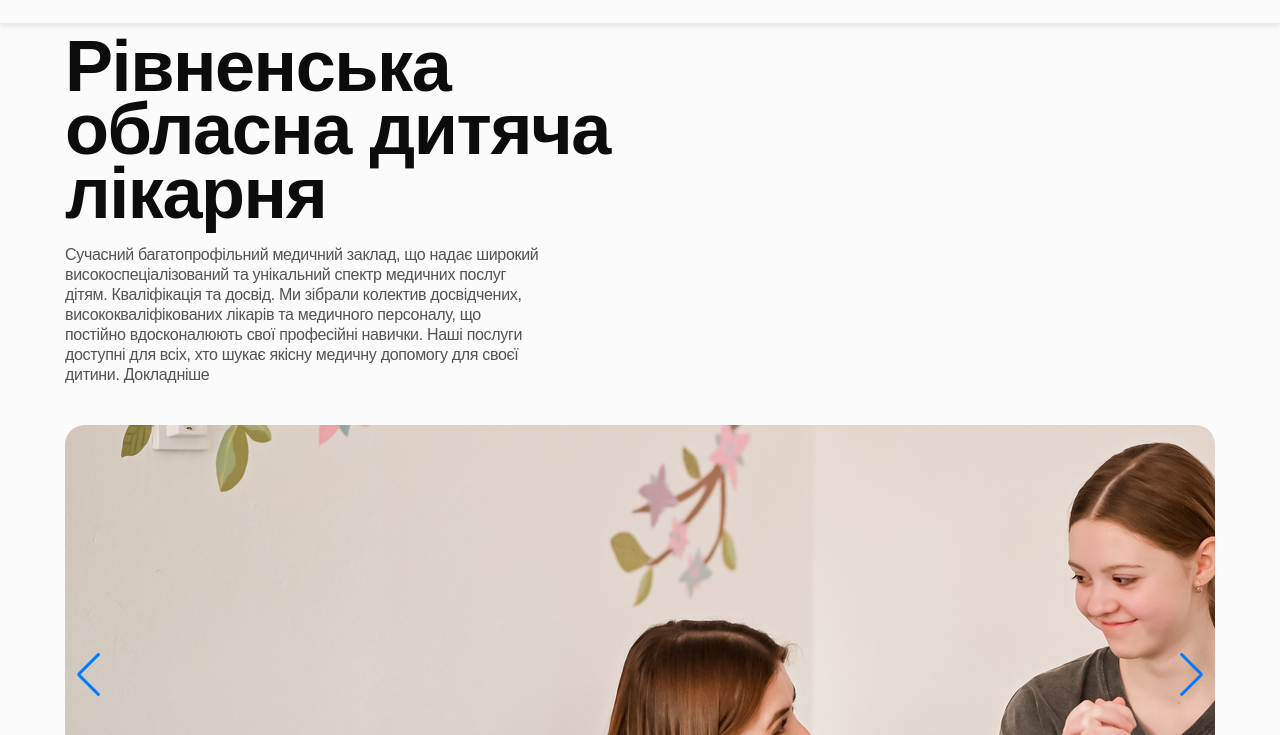
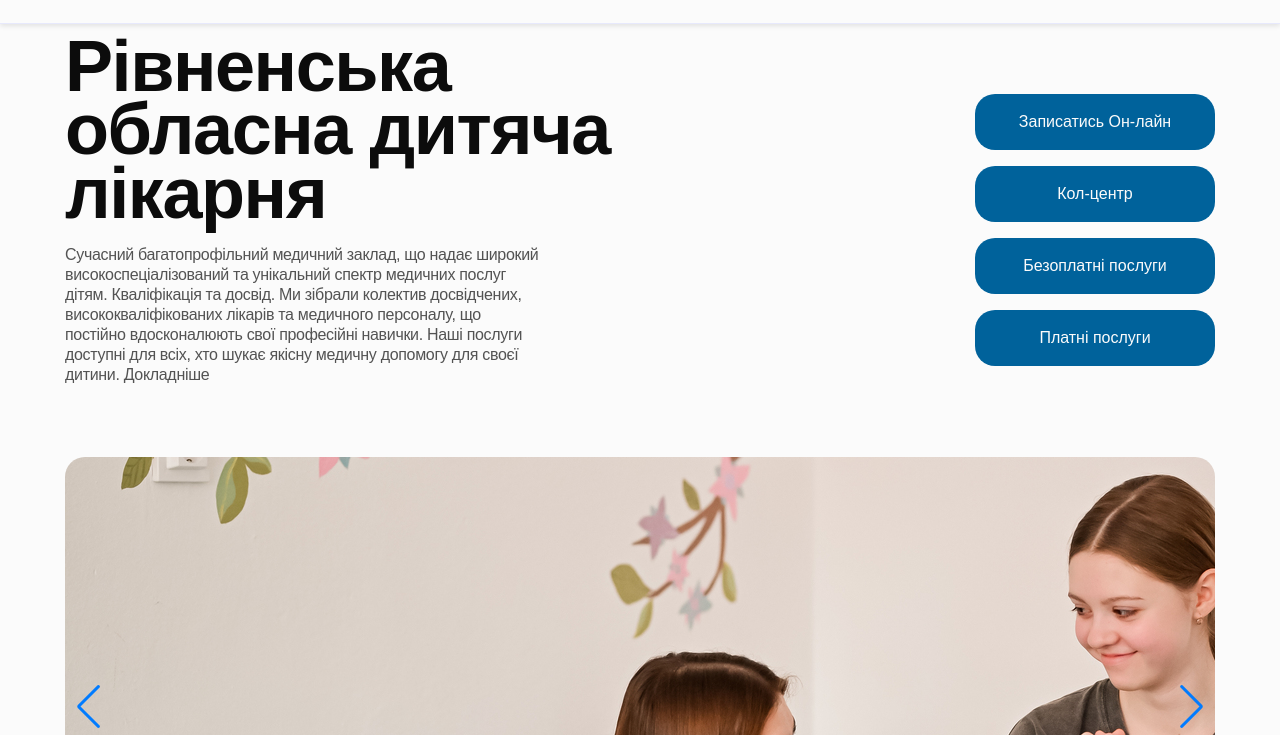
Before and after one commit to VadymSnizhko/rodl-temp, a website built with Vite: page src/index.html in a window 1280 px wide. Shown: the part 65-800 px from the top of the page. Built offline with nearby package versions, Linux system fonts and the light colour scheme; files whose address does not match are found by name.

Commit message:
hero button and booten

```diff
--- a/src/css/footer.css
+++ b/src/css/footer.css
@@ -25,7 +25,8 @@ footer {
   margin-top: 30px;
   border-radius: 30px;
   padding: 40px 28px 28px 28px;
-  background-color: #0c0c0c;
+ /* background-color: #0c0c0c;*//*#1276a0;*/
+  background-color: #6f6f6f;
 }
 
 @media only screen and (min-width: 768px) {
--- a/src/css/hero.css
+++ b/src/css/hero.css
@@ -1,6 +1,61 @@
     .hero{
-        padding-top: 60px;
+        padding-top: 80px;
         padding-bottom: 30px;
+    }
+
+    .hero-swiper {
+        /*width: 100%;
+        max-width: 800px;*/
+        height: 500px; /* Встанови потрібну висоту */
+        margin: 2rem auto;
+        border-radius: 20px;
+        overflow: hidden;
+        }
+
+        .swiper-slide img {
+        background-size: cover;
+        background-position: center;
+        background-repeat: no-repeat;
+        width: 100%;
+        height: 100%;
+        }
+
+        .swiper-button-next,
+        .swiper-button-prev {
+          color: #007bff;
+        }
+
+        .swiper-pagination-bullet-active {
+          background: #007bff;
+        }
+
+    .hero-container{
+        display: flex;
+        flex-direction: row;
+        align-items: center;
+        flex-wrap: wrap;
+        gap: 16px;
+        justify-content: space-between;
+    }
+
+    .hero-button{
+        display: flex;
+        flex-direction: column;
+        gap: 16px;
+    }
+
+    .hero-button-service{
+        width: 240px;
+        height: 56px;
+        background-color: #00629b;
+        color: #fbfbfb;
+        border: 0px;
+        border-radius: 20px;
+        font-size: 16px;
+    }
+
+    .hero-button-service:hover{
+        background-color: #1375ae;
     }
 
 @media screen and (min-width:768px){
@@ -11,8 +66,8 @@
 }
 
 .hero-content-wrap{
-    display: flex;
-    flex-direction: column;
+    /*display: flex;
+    flex-direction: column;*/
     gap: 28px;
     margin-bottom: 28px;
     }
--- a/src/index.html
+++ b/src/index.html
@@ -22,12 +22,12 @@ href="https://cdn.jsdelivr.net/npm/swiper@11/swiper-bundle.min.css"
     <main>
       <!-- Loads the specified .html file -->
       <load src="./partials/hero.html" />
-      <load src="./partials/about.html" />
+      <!-- <load src="./partials/about.html" />
       <load src="./partials/catalog.html" />
       <load src="./partials/advertisement.html" />
       <load src="./partials/sale.html" />
       <load src="./partials/reviews.html" />
-      <load src="./partials/contact.html" />
+      <load src="./partials/contact.html" /> -->
     </main>
 
     <load src="./partials/footer.html" />
--- a/src/partials/footer.html
+++ b/src/partials/footer.html
@@ -2,7 +2,10 @@
   <div class="container footer-container" id="footer">
     <div class="container-footer-top">
       <div class="social-logo">
-        <a href="#top" class="footer-logo">watchcharm</a>
+        <!--<a href="#top" class="footer-logo">КП “Рівненська обласна дитяча лікарня” Рівненської обласної ради</a>-->
+        <a class="header-logo" href="./index.html">
+          <img src="/images/header/LogoRODL.png" alt="LogoRODL" width="88">
+        </a>
         <ul class="footer-social-list">
           <li class="footer-social-item">
             <a
--- a/src/partials/hero.html
+++ b/src/partials/hero.html
@@ -1,38 +1,21 @@
-<style>
-   .hero-swiper {
-    /*width: 100%;
-    max-width: 800px;*/
-    height: 500px; /* Встанови потрібну висоту */
-    margin: 2rem auto;
-    border-radius: 20px;
-    overflow: hidden;
-    }
 
-    .swiper-slide img {
-    background-size: cover;
-    background-position: center;
-    background-repeat: no-repeat;
-    width: 100%;
-    height: 100%;
-    }
-
-    .swiper-button-next,
-    .swiper-button-prev {
-      color: #007bff;
-    }
-
-    .swiper-pagination-bullet-active {
-      background: #007bff;
-    }
-  </style>
 <section class="hero">
-    <div class="container">
+    <div class="container ">
+    <div class="hero-container">
             <div class="hero-content-wrap">
                 <div class="hero-content">
                  <h1 class="hero-title">Рівненська обласна дитяча лікарня</h1>
                  <p class="hero-text">Сучасний багатопрофільний медичний заклад, що надає широкий високоспеціалізований та унікальний спектр медичних послуг дітям. Кваліфікація та досвід. Ми зібрали колектив досвідчених, висококваліфікованих лікарів та медичного персоналу, що постійно вдосконалюють свої професійні навички. Наші послуги доступні для всіх, хто шукає якісну медичну допомогу для своєї дитини. Докладніше</p>
                 </div>
             </div>
+            <div class="hero-button">
+                <!-- S<p>OK</p>-->
+                <button class="hero-button-service" type="button">Записатись Он-лайн</button>
+                <button class="hero-button-service" type="button">Кол-центр</button>
+                <button class="hero-button-service" type="button">Безоплатні послуги</button>
+                <button class="hero-button-service" type="button">Платні послуги</button>
+            </div>
+        </div>
 
     <!-- SWIPER -->
     <div class="swiper hero-swiper">
```
